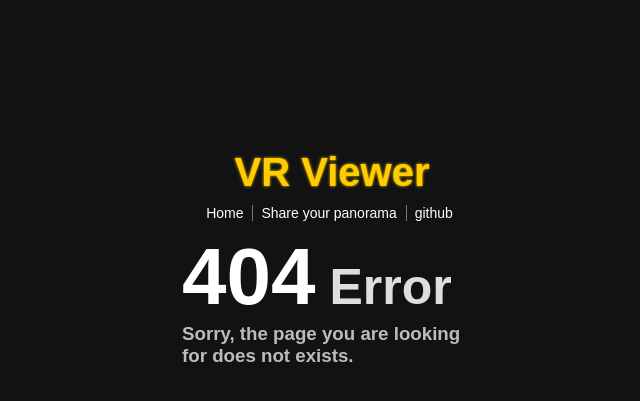
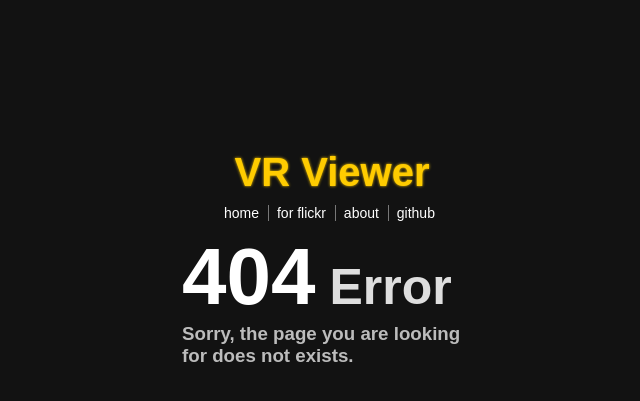
Before and after one commit to si7o/skybox, a PHP site: page /app/view/error404.php in a window 1280 px wide. Shown: the top 401 px of the page, without its empty margins (308-948 px from the left). Run offline with PHP 8.4, Linux system fonts and the light colour scheme.

Commit message:
adden an option to the menu

```diff
--- a/app/view/error404.php
+++ b/app/view/error404.php
@@ -100,10 +100,13 @@
    			</h2>
    			<ul>
 				<li>
-					<a href="/">Home</a>
+					<a href="/">home</a>
 				</li>
 				<li>
-					<a href="/pano/yours/">Share your panorama</a>
+					<a href="/flickr/">for flickr</a>
+				</li>
+				<li>
+					<a href="/about/">about</a>
 				</li>
 				<li>
 					<a href="https://github.com/si7o/skybox">github</a>
```
